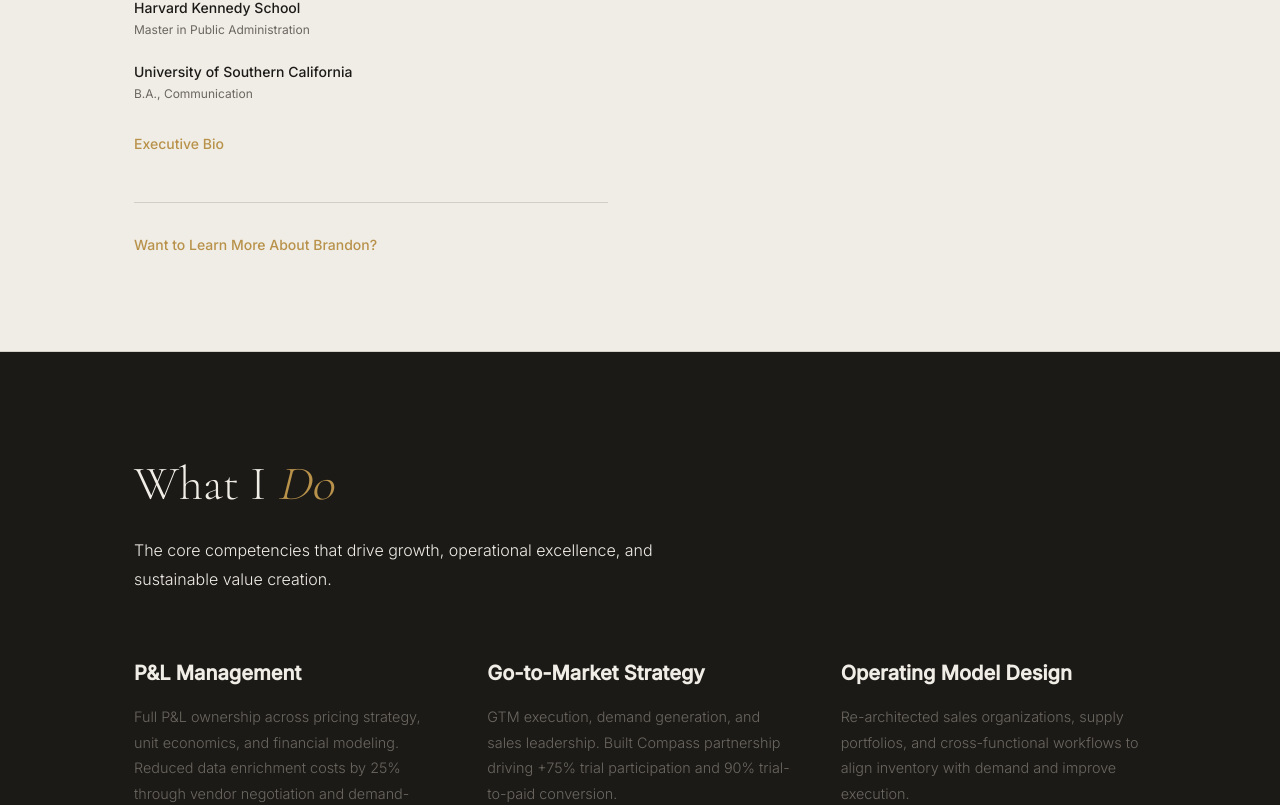
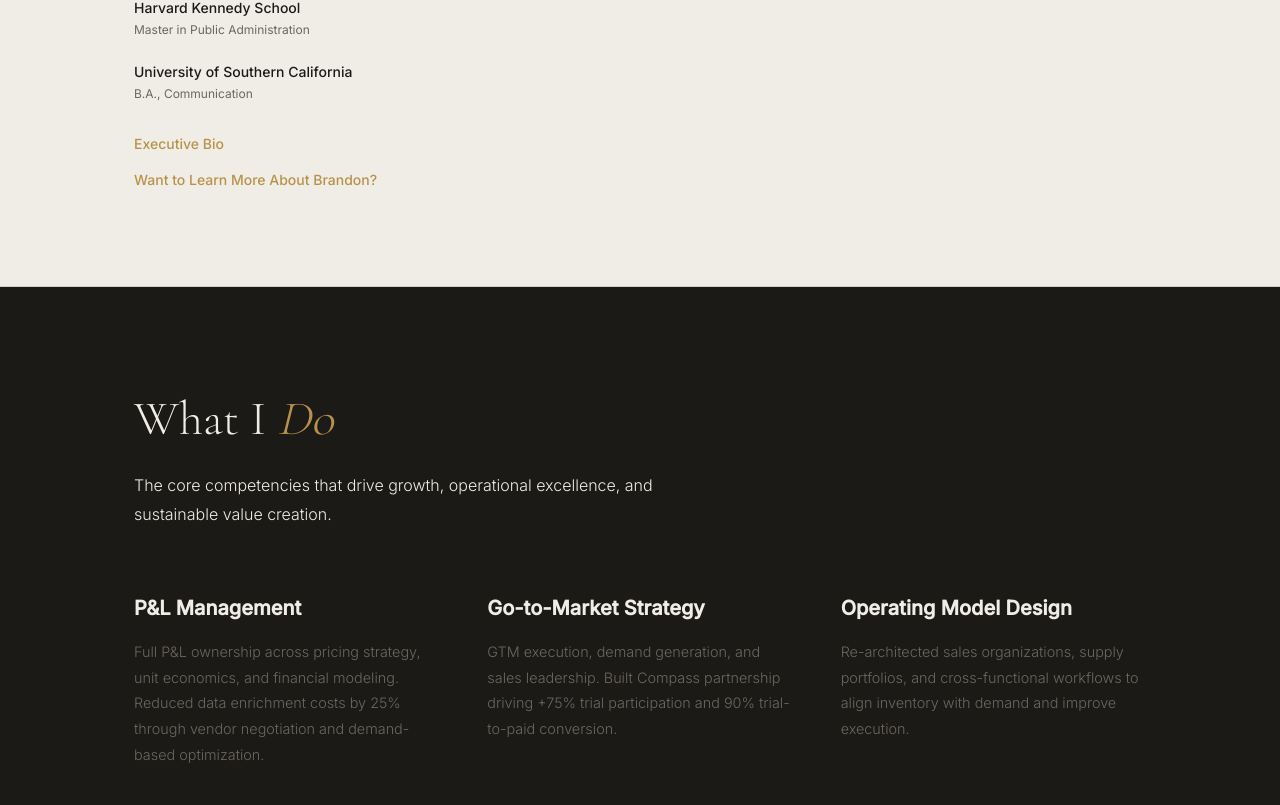
Before and after one commit to letsnavigatebmw/aperture-hospitality, a Next.js app: page /about in a window 1280 px wide. Shown: the part 1175-1980 px from the top of the page. Built offline with nearby package versions, Linux system fonts and the light colour scheme.

Commit message:
Move 'Want to Learn More About Brandon?' link underneath Executive Bio in education section

```diff
--- a/app/about/page.tsx
+++ b/app/about/page.tsx
@@ -54,24 +54,17 @@ export default function About() {
                     <p className="text-xs text-muted">B.A., Communication</p>
                   </div>
                 </div>
-                <div className="mt-8">
+                <div className="mt-8 space-y-4">
                   <p className="text-sm text-muted">
                     <a href="https://drive.google.com/file/d/1C4ksHla5bttjS9S_on_dwylaBkkfqSLp/view?usp=drive_link" target="_blank" rel="noopener noreferrer" className="text-brass hover:text-brass-dim transition-colors font-medium">
                       Executive Bio
                     </a>
                   </p>
-                </div>
-              </div>
-
-              <div className="mt-12 pt-8 border-t border-rule">
-                <div className="flex flex-col md:flex-row gap-8 md:gap-12">
-                  <div>
-                    <p className="text-sm text-muted">
-                      <a href="https://www.brandonmweaver.com" target="_blank" rel="noopener noreferrer" className="text-brass hover:text-brass-dim transition-colors font-medium">
-                        Want to Learn More About Brandon?
-                      </a>
-                    </p>
-                  </div>
+                  <p className="text-sm text-muted">
+                    <a href="https://www.brandonmweaver.com" target="_blank" rel="noopener noreferrer" className="text-brass hover:text-brass-dim transition-colors font-medium">
+                      Want to Learn More About Brandon?
+                    </a>
+                  </p>
                 </div>
               </div>
             </div>
```
